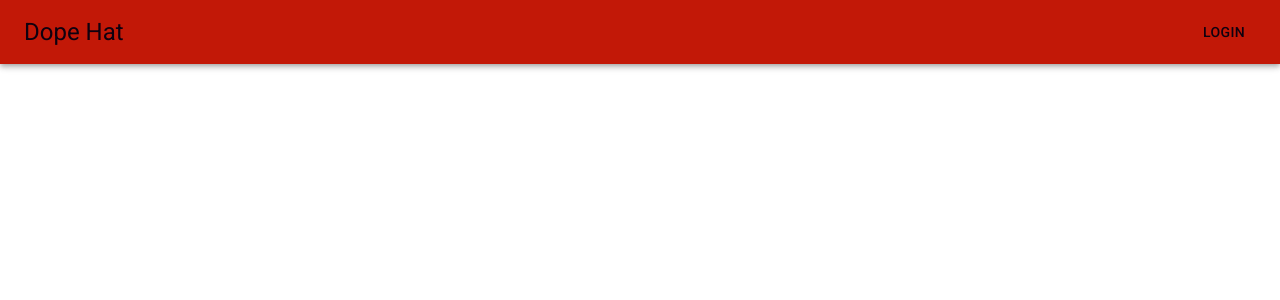
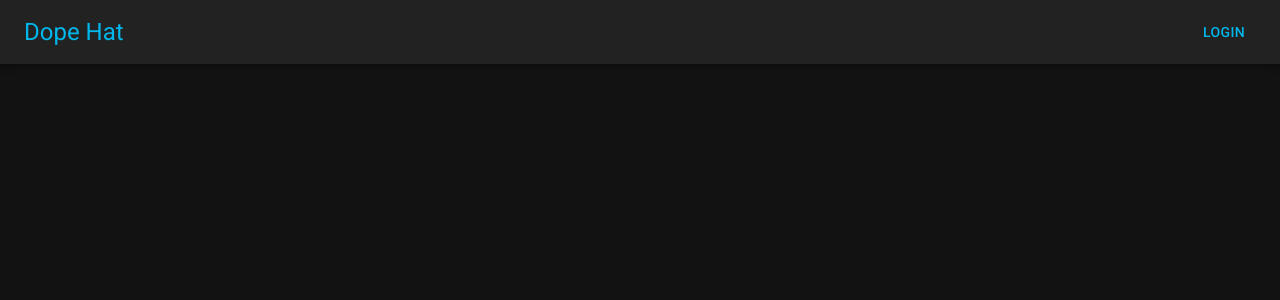
Before and after one commit to pauljamieson/dope-hat, a React (Create React App) app: page / in a window 1280 px wide. Shown: the top 300 px of the page. Built offline with nearby package versions, Linux system fonts and the light colour scheme.

Commit message:
change to dark theme and changed colors

```diff
--- a/public/index.html
+++ b/public/index.html
@@ -25,7 +25,11 @@
       Learn how to configure a non-root public URL by running `npm run build`.
     -->
     <!-- Roboto Font -->
-    <link rel="stylesheet" href="https://fonts.googleapis.com/css?family=Roboto:300,400,500,700&display=swap" />
+    <link
+      rel="stylesheet"
+      href="https://fonts.googleapis.com/css?family=Roboto:300,400,500,700&display=swap"
+    />
+    <meta name="color-scheme" content="dark" />
     <title>React App</title>
   </head>
   <body>
--- a/src/theme.js
+++ b/src/theme.js
@@ -5,13 +5,13 @@
 const theme = createMuiTheme({
   palette: {
     primary: {
-      main: "#C21807",
+      main: "#222222",
     },
     secondary: {
       main: grey[100],
     },
     text: {
-      primary: "#0f010f",
+      primary: "#00b7eb",
     },
   },
 });
```
